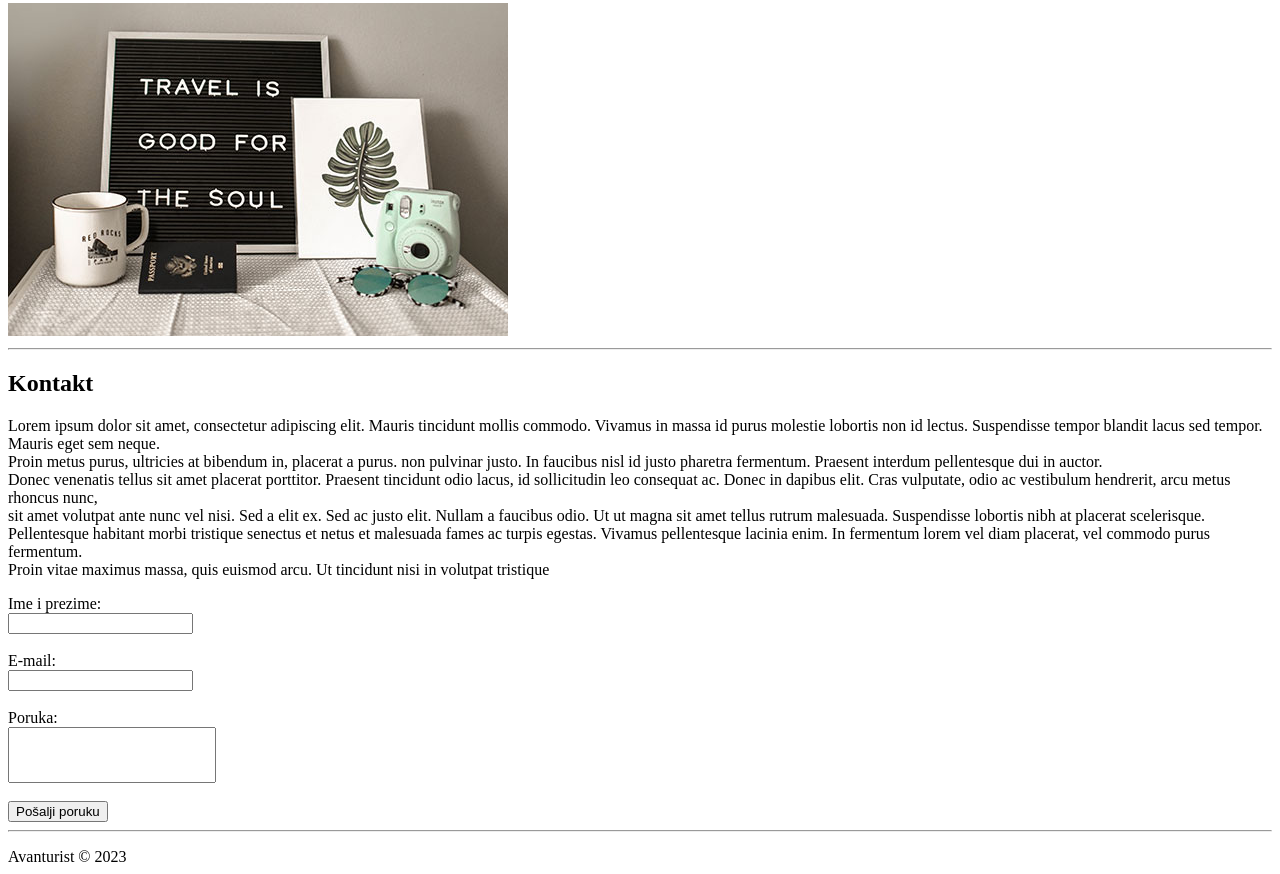
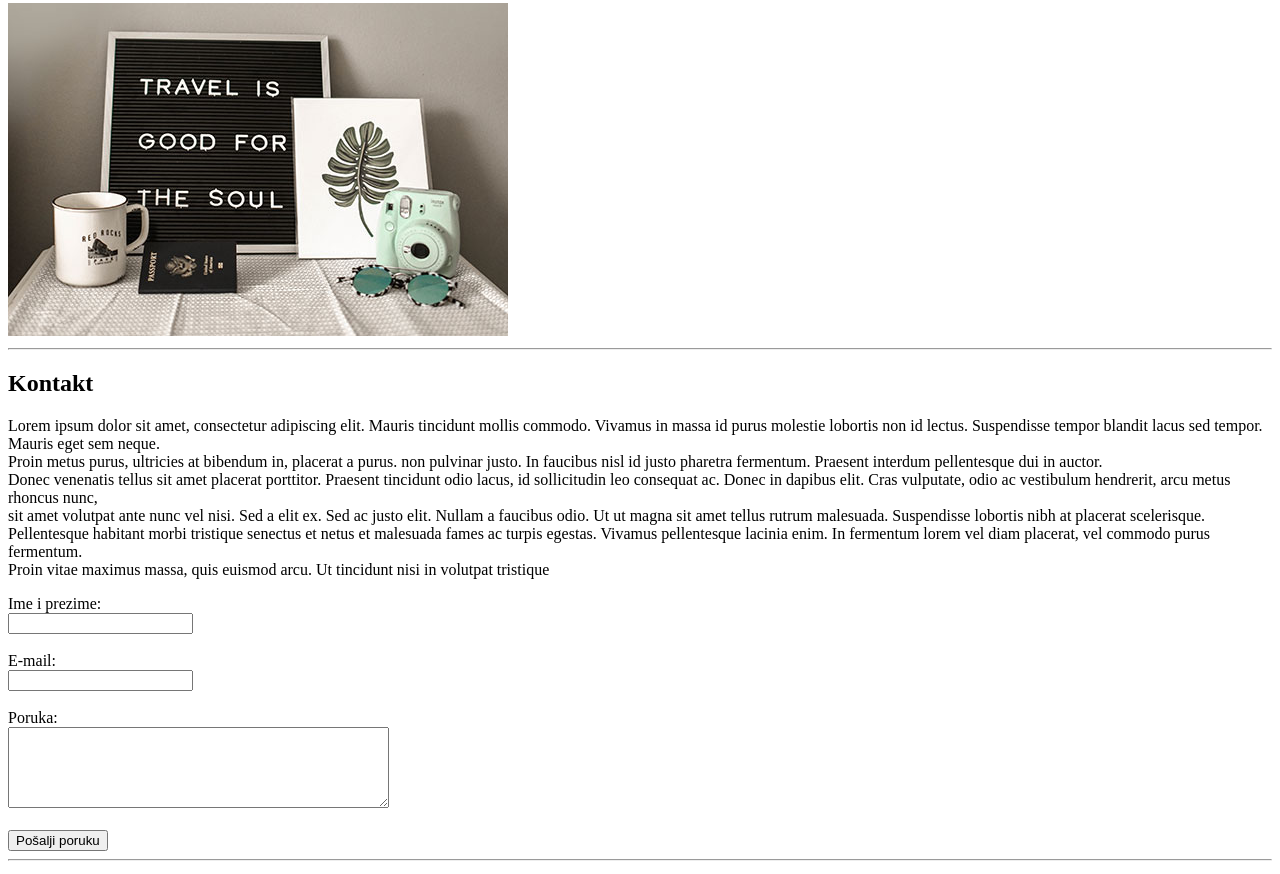
Before and after one commit to v-winchester/parcijalni_ispit_1, a plain HTML site: page index.html in a window 1280 px wide. Shown: the part 1122-1996 px from the top of the page. Drawn offline with Linux system fonts and the light colour scheme; files whose address does not match are found by name.

Commit message:
Updated index.html
Added certain sections, labels etc and refactored it a bit

```diff
--- a/index.html
+++ b/index.html
@@ -9,20 +9,27 @@
 
 </head>
 <body>
+
+    <header>
         <h1>Turistička agencija "Avanturist"</h1>
 
+
+    <nav>
         <ul>
             <li><a href="#about">O nama</a></li>
             <li><a href="#us">Naše djelatnosti</a></li>
             <li><a href="#contact">Kontakt</a></li>
         </ul>
-
+    </nav>
+    </header>
 
     <hr>
 
-
+    <main>
         <h1>Turistička agencija "Avanturist"</h1>
 
+
+    <section>
         <h2 id="about">O nama</h2>
             <p>
                 Lorem ipsum dolor sit amet, consectetur adipiscing elit. Mauris tincidunt mollis commodo. Vivamus in massa id purus molestie lobortis non id lectus. Suspendisse tempor blandit lacus sed tempor. Mauris eget sem neque. <br>
@@ -38,10 +45,11 @@
 
             <img src="./Images/image1.png" alt="Travel">
 
+    </section>
 
     <hr>
 
-
+    <section>
         <h2 id="us">Naše djelatnosti</h2>
             <p>
                 Lorem ipsum dolor sit amet, consectetur adipiscing elit. Mauris tincidunt mollis commodo. Vivamus in massa id purus molestie lobortis non id lectus. Suspendisse tempor blandit lacus sed tempor. Mauris eget sem neque. <br>
@@ -57,9 +65,11 @@
 
             <img src="./Images/image2.jpg" alt="traveling">
 
+    </section>
 
     <hr>
 
+    <section>
         <h2 id="contact">Kontakt</h2>
 
             <p>
@@ -76,17 +86,40 @@
 
         <form>
             <label for="name">Ime i prezime:</label><br>
-        <input type="text" id="name" name="name" required><br><br>
+
+            <input
+                    type="text"
+                    id="name"
+                    name="name"
+                    required>
+                    <br><br>
 
             <label for="email">E-mail:</label><br>
-        <input type="email" id="email" name="email" required><br><br>
+
+            <input
+                    type="email"
+                    id="email"
+                    name="email"
+                    required>
+                    <br><br>
 
             <label for="message">Poruka:</label><br>
-        <input type="text" id="message" name="message" style="height:50px; width:200px;"><br><br>
+
+            <textarea
+                    rows="5"
+                    cols="45"
+                    name="comment"
+                    form="message">
+            </textarea>
+
+            <br><br>
+
 
             <input type="submit" value="Pošalji poruku">
         </form>
 
+    </section>
+    </main>
     <hr>
 
     <footer>
@@ -94,7 +127,11 @@
         <p>Avanturist © 2023</p>
         <br>
         <a href="mailto:example@example.com">
-            <img src="/Images/image3.png" height="50px" alt="envelope"></a>
+            <img
+            src="/Images/image3.png"
+            height="50px"
+            alt="envelope">
+        </a>
 
     </footer>
 
```
Lines whose indentation alone changed are shown as unchanged.
